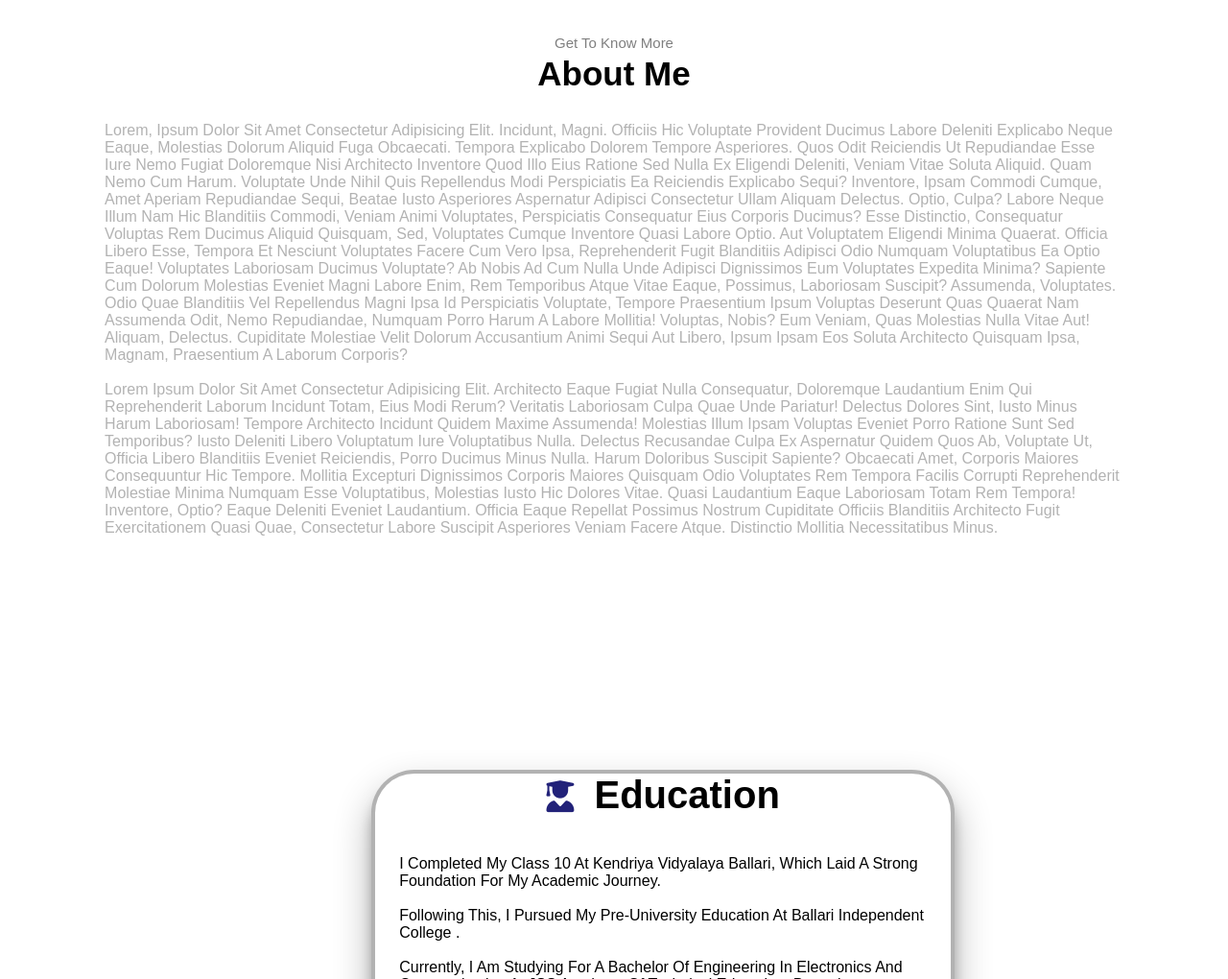
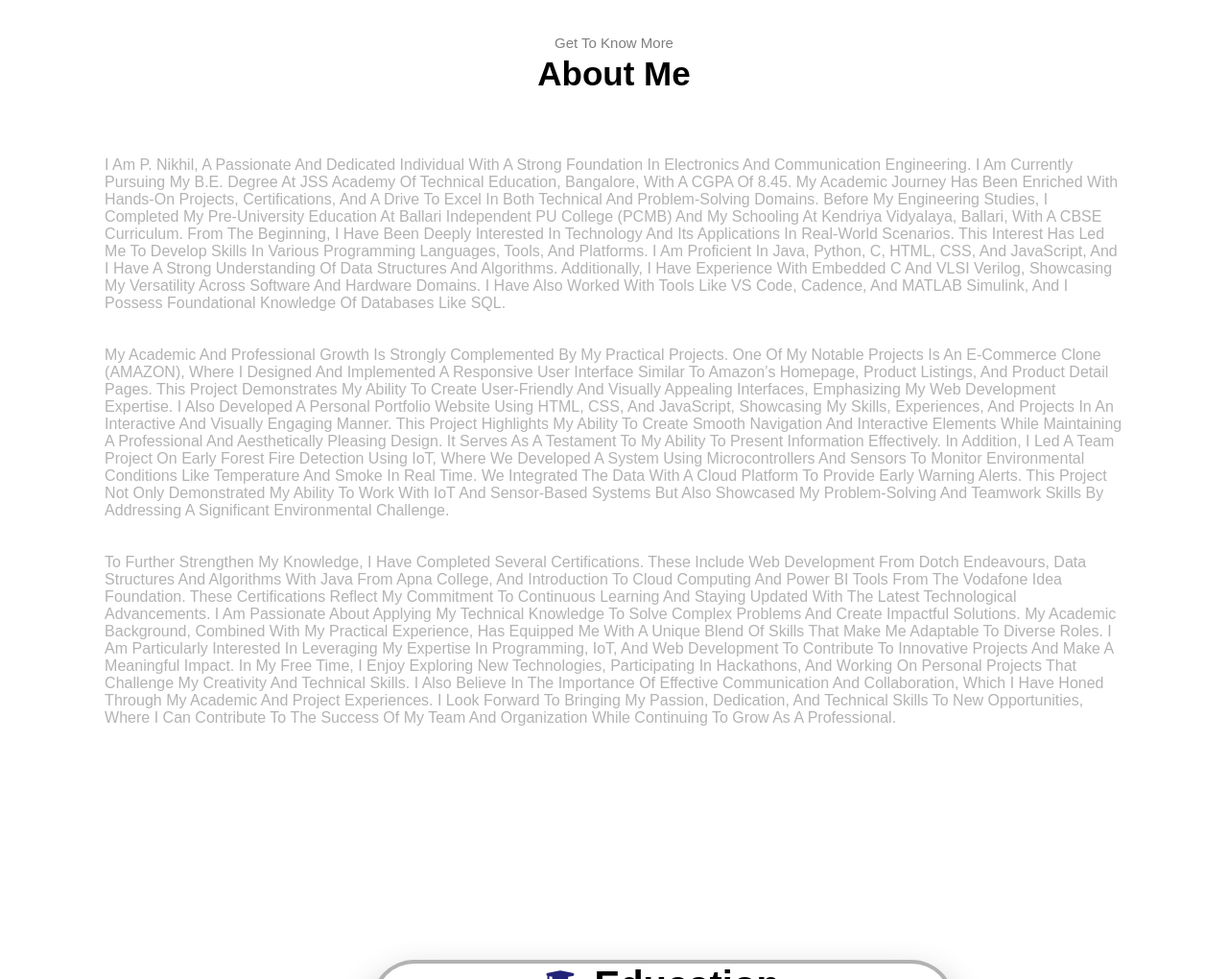
Before and after one commit to pnikhil18/personal_portfoilo, a plain HTML site: page index.html in a window 1280 px wide. Shown: the part 960-1980 px from the top of the page at 96% size. Drawn offline with Linux system fonts and the light colour scheme.

Commit message:
updated ABOUT ME section.
ABOUT ME section was updated and cross verified the web page .

```diff
--- a/index.html
+++ b/index.html
@@ -52,19 +52,23 @@
 <div class="bodys2">
 <p class="line1">get to know more</p>
 <p id="1" class="line2">about me</p>
-<p class="line3">Lorem, ipsum dolor sit amet consectetur adipisicing elit. Incidunt, magni. Officiis hic voluptate provident ducimus labore deleniti explicabo neque eaque, molestias dolorum aliquid fuga obcaecati. Tempora explicabo dolorem tempore asperiores.
-Quos odit reiciendis ut repudiandae esse iure nemo fugiat doloremque nisi architecto inventore quod illo eius ratione sed nulla ex eligendi deleniti, veniam vitae soluta aliquid. Quam nemo cum harum.
-Voluptate unde nihil quis repellendus modi perspiciatis ea reiciendis explicabo sequi? Inventore, ipsam commodi cumque, amet aperiam repudiandae sequi, beatae iusto asperiores aspernatur adipisci consectetur ullam aliquam delectus. Optio, culpa?
-Labore neque illum nam hic blanditiis commodi, veniam animi voluptates, perspiciatis consequatur eius corporis ducimus? Esse distinctio, consequatur voluptas rem ducimus aliquid quisquam, sed, voluptates cumque inventore quasi labore optio.
-Aut voluptatem eligendi minima quaerat. Officia libero esse, tempora et nesciunt voluptates facere cum vero ipsa, reprehenderit fugit blanditiis adipisci odio numquam voluptatibus ea optio eaque! Voluptates laboriosam ducimus voluptate?
-Ab nobis ad cum nulla unde adipisci dignissimos eum voluptates expedita minima? Sapiente cum dolorum molestias eveniet magni labore enim, rem temporibus atque vitae eaque, possimus, laboriosam suscipit? Assumenda, voluptates.
-Odio quae blanditiis vel repellendus magni ipsa id perspiciatis voluptate, tempore praesentium ipsum voluptas deserunt quas quaerat nam assumenda odit, nemo repudiandae, numquam porro harum a labore mollitia! Voluptas, nobis?
-Eum veniam, quas molestias nulla vitae aut! Aliquam, delectus. Cupiditate molestiae velit dolorum accusantium animi sequi aut libero, ipsum ipsam eos soluta architecto quisquam ipsa, magnam, praesentium a laborum corporis?<br><br>
-Lorem ipsum dolor sit amet consectetur adipisicing elit. Architecto eaque fugiat nulla consequatur, doloremque laudantium enim qui reprehenderit laborum incidunt totam, eius modi rerum? Veritatis laboriosam culpa quae unde pariatur!
-Delectus dolores sint, iusto minus harum laboriosam! Tempore architecto incidunt quidem maxime assumenda! Molestias illum ipsam voluptas eveniet porro ratione sunt sed temporibus? Iusto deleniti libero voluptatum iure voluptatibus nulla.
-Delectus recusandae culpa ex aspernatur quidem quos ab, voluptate ut, officia libero blanditiis eveniet reiciendis, porro ducimus minus nulla. Harum doloribus suscipit sapiente? Obcaecati amet, corporis maiores consequuntur hic tempore.
-Mollitia excepturi dignissimos corporis maiores quisquam odio voluptates rem tempora facilis corrupti reprehenderit molestiae minima numquam esse voluptatibus, molestias iusto hic dolores vitae. Quasi laudantium eaque laboriosam totam rem tempora!
-Inventore, optio? Eaque deleniti eveniet laudantium. Officia eaque repellat possimus nostrum cupiditate officiis blanditiis architecto fugit exercitationem quasi quae, consectetur labore suscipit asperiores veniam facere atque. Distinctio mollitia necessitatibus minus.</p>
+<p class="line3"><br><br>I am P. Nikhil, a passionate and dedicated individual with a strong foundation in Electronics and Communication Engineering. I am currently pursuing my B.E. degree at JSS Academy of Technical Education, Bangalore, with a CGPA of 8.45. My academic journey has been enriched with hands-on projects, certifications, and a drive to excel in both technical and problem-solving domains. Before my engineering studies, I completed my pre-university education at Ballari Independent PU College (PCMB) and my schooling at Kendriya Vidyalaya, Ballari, with a CBSE curriculum.
+
+  From the beginning, I have been deeply interested in technology and its applications in real-world scenarios. This interest has led me to develop skills in various programming languages, tools, and platforms. I am proficient in Java, Python, C, HTML, CSS, and JavaScript, and I have a strong understanding of Data Structures and Algorithms. Additionally, I have experience with Embedded C and VLSI Verilog, showcasing my versatility across software and hardware domains. I have also worked with tools like VS Code, Cadence, and MATLAB Simulink, and I possess foundational knowledge of databases like SQL.
+
+<br><br><br>My academic and professional growth is strongly complemented by my practical projects. One of my notable projects is an E-Commerce Clone (AMAZON), where I designed and implemented a responsive user interface similar to Amazon’s homepage, product listings, and product detail pages. This project demonstrates my ability to create user-friendly and visually appealing interfaces, emphasizing my web development expertise.
+
+  I also developed a Personal Portfolio Website using HTML, CSS, and JavaScript, showcasing my skills, experiences, and projects in an interactive and visually engaging manner. This project highlights my ability to create smooth navigation and interactive elements while maintaining a professional and aesthetically pleasing design. It serves as a testament to my ability to present information effectively.
+
+  In addition, I led a team project on Early Forest Fire Detection Using IoT, where we developed a system using microcontrollers and sensors to monitor environmental conditions like temperature and smoke in real time. We integrated the data with a cloud platform to provide early warning alerts. This project not only demonstrated my ability to work with IoT and sensor-based systems but also showcased my problem-solving and teamwork skills by addressing a significant environmental challenge.
+
+ <br><br><br> To further strengthen my knowledge, I have completed several certifications. These include Web Development from Dotch Endeavours, Data Structures and Algorithms with Java from Apna College, and Introduction to Cloud Computing and Power BI Tools from the Vodafone Idea Foundation. These certifications reflect my commitment to continuous learning and staying updated with the latest technological advancements.
+
+  I am passionate about applying my technical knowledge to solve complex problems and create impactful solutions. My academic background, combined with my practical experience, has equipped me with a unique blend of skills that make me adaptable to diverse roles. I am particularly interested in leveraging my expertise in programming, IoT, and web development to contribute to innovative projects and make a meaningful impact.
+
+  In my free time, I enjoy exploring new technologies, participating in hackathons, and working on personal projects that challenge my creativity and technical skills. I also believe in the importance of effective communication and collaboration, which I have honed through my academic and project experiences.
+
+  I look forward to bringing my passion, dedication, and technical skills to new opportunities, where I can contribute to the success of my team and organization while continuing to grow as a professional.
 
 
 <div id="2" class="education_box">
```
